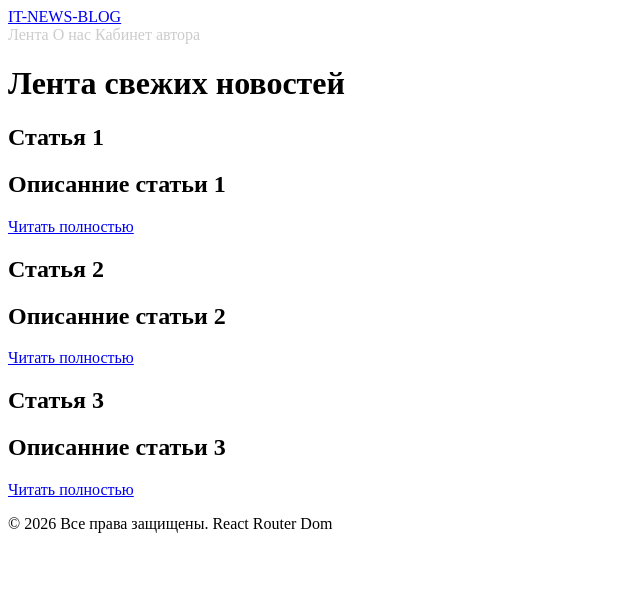
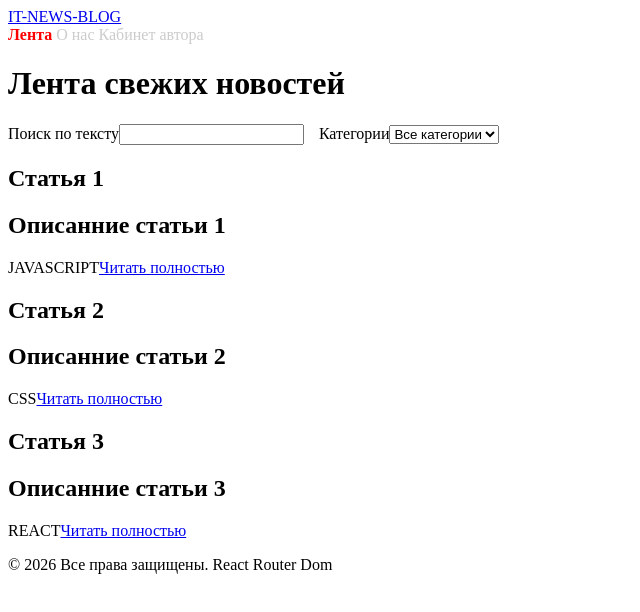
Before and after one commit to Sealal07/ReactBlogPHY52, a React (Vite) app: page /news in a window 1280 px wide. Shown: the top 612 px of the page, without its empty margins (0-640 px from the left). Built offline with nearby package versions, Linux system fonts and the light colour scheme.

Commit message:
initial auth

```diff
--- a/src/layouts/BlogLayout.css
+++ b/src/layouts/BlogLayout.css
@@ -2,7 +2,7 @@
     text-decoration: none;
     color: #ccc;
 }
-.nav-link .active{
+.nav-link.active{
     color: red;
     font-weight: bold;
 }
--- a/src/pages/NewsFeed.jsx
+++ b/src/pages/NewsFeed.jsx
@@ -1,27 +1,125 @@
-import { Link } from "react-router-dom";
+import { Link, useSearchParams } from "react-router-dom";
+// http:localhost/news?search=react&category=frontend
 
 const ARTICLES_DATA = [
     {
      id: 'future-of-js',
      title: 'Статья 1',
-     description: 'Описанние статьи 1'
+     description: 'Описанние статьи 1',
+     category: 'javascript'
     },
     {
      id: 'css-modules',
      title: 'Статья 2',
-     description: 'Описанние статьи 2'
+     description: 'Описанние статьи 2',
+     category: 'css'
     },
     {
      id: 'react-router-v6',
      title: 'Статья 3',
-     description: 'Описанние статьи 3'
+     description: 'Описанние статьи 3',
+     category: 'react'
     }
 ]
 function NewsFeed(){
+    // useSearchParams позволяет доставать параметры url
+    const [searchParams, setSearchParams] = useSearchParams();
+    // достаем текущие значения фильтров
+    const searchQuery = searchParams.get('search') || '';
+    const categoryQuery = searchParams.get('category') || '';
+
+    const handleSearchChange = (event) => {
+        const text = event.target.value;
+        const newParams = new URLSearchParams(searchParams);
+
+        if (text) {
+            newParams.set('search', text); //устанавливаем текст в URL
+        }else {
+            newParams.delete('search');//если поле очистили
+        }
+        setSearchParams(newParams); // обновляем URL адрес
+    }
+
+    const handleCategoryChange = (event) => {
+        const category = event.target.value;
+        const newParams = new URLSearchParams(searchParams);
+        if (category){
+            newParams.set('category', category);
+        }else{
+            newParams.delete('category');
+        }
+        setSearchParams(newParams);
+    }
+    // ФИЛЬТРАЦИЯ НА ОСНОВЕ ПОЛУЧЕННЫХ ЗНАЧЕНИЙ
+    const filteredArticles = ARTICLES_DATA.filter((article) => {
+        // в нижнем регстре, в описании или названии
+        const matchesSearch = article.title.toLowerCase().includes(searchQuery.toLowerCase()) || article.description.toLowerCase().includes(searchQuery.toLowerCase());
+
+        const matchesCategory = categoryQuery === '' || article.category === categoryQuery;
+        return matchesSearch && matchesCategory;
+    });
+
+    const handleResetFilters = () => {
+        setSearchParams({}); //передаем пустой объект, URL становится /news
+    };
+
+
     return (
         <>
             <h1>Лента свежих новостей</h1>
+            {/* БЛОК ФИЛЬТРОВ И ПОИСКА */}
+            <div style={{
+                display: 'flex',
+                gap: '15px',
+                alignItems: 'center'
+            }}>
+                {/* ПОЛЕ ПОИСКА ТЕКСТОВОЕ */}
+                <div>
+                    <label htmlFor="search-input">Поиск по тексту</label>
+                    <input
+                        type="text"
+                        id="search-input"
+                        value={searchQuery}
+                        onInput={handleSearchChange}
+                    />
+                </div>
+                {/* Выпадающий список категорий */}
+                <div>
+                    <label htmlFor="category-select">Категории</label>
+                    <select
+                        id="category-select"
+                        value={categoryQuery}
+                        onChange={handleCategoryChange}
+                    >
+                        <option value=''>Все категории</option>
+                        <option value='react'>React</option>
+                        <option value='css'>CSS</option>
+                        <option value='javascript'>JavaScript</option>
+                    </select>
+                </div>
+                {/* КНОПКА СБРОСА ПАРАМЕТРОВ */}
+                {(searchQuery || categoryQuery) && (
+                    <button onClick={handleResetFilters}>
+                        Сбросить фильтры
+                    </button>
+                )}
+            </div>
             <div>
+                {filteredArticles.length > 0 ? (
+                    filteredArticles.map((article) => (
+                       <article key={article.id}>
+                            <h2>{article.title}</h2>
+                            <h2>{article.description}</h2>
+                            <span>{article.category.toUpperCase()}</span>
+                            <Link to={`/news/${article.id}`}>
+                                Читать полностью
+                            </Link>
+                        </article>
+                    ))
+                ) : (
+                    <p>По вашему запросу ничего не найдено</p>
+                )}
+            {/*
                 {ARTICLES_DATA.map((article) => (
                     <article key={article.id}>
                         <h2>{article.title}</h2>
@@ -30,7 +128,7 @@ function NewsFeed(){
                             Читать полностью
                         </Link>
                     </article>
-                ) )}
+                ) )} */}
             </div>
         </>
     );
```
Also changed, not shown: src/context/AuthContext.jsx (added, +52 -0 lines), src/layouts/ProtectedRoute.jsx (added, +17 -0 lines), src/pages/Login.jsx (added), src/pages/Register.jsx (added).
